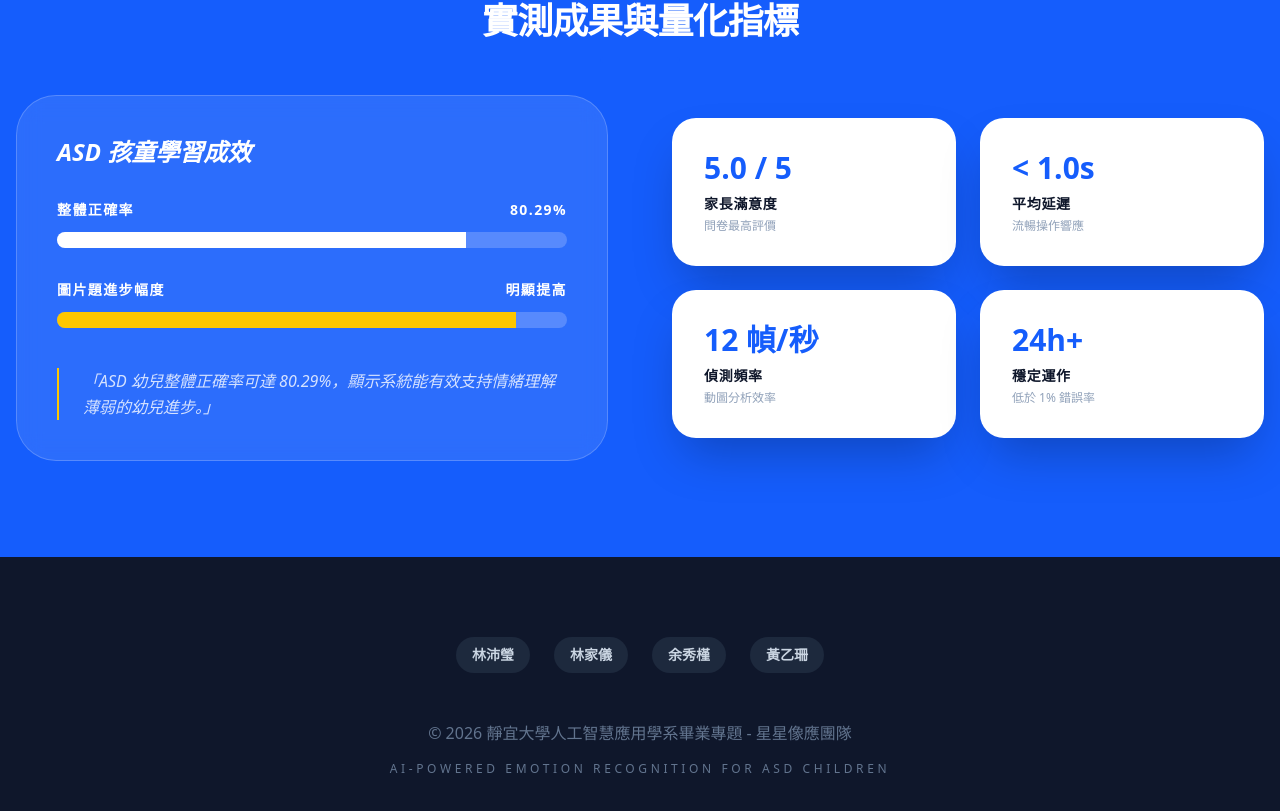
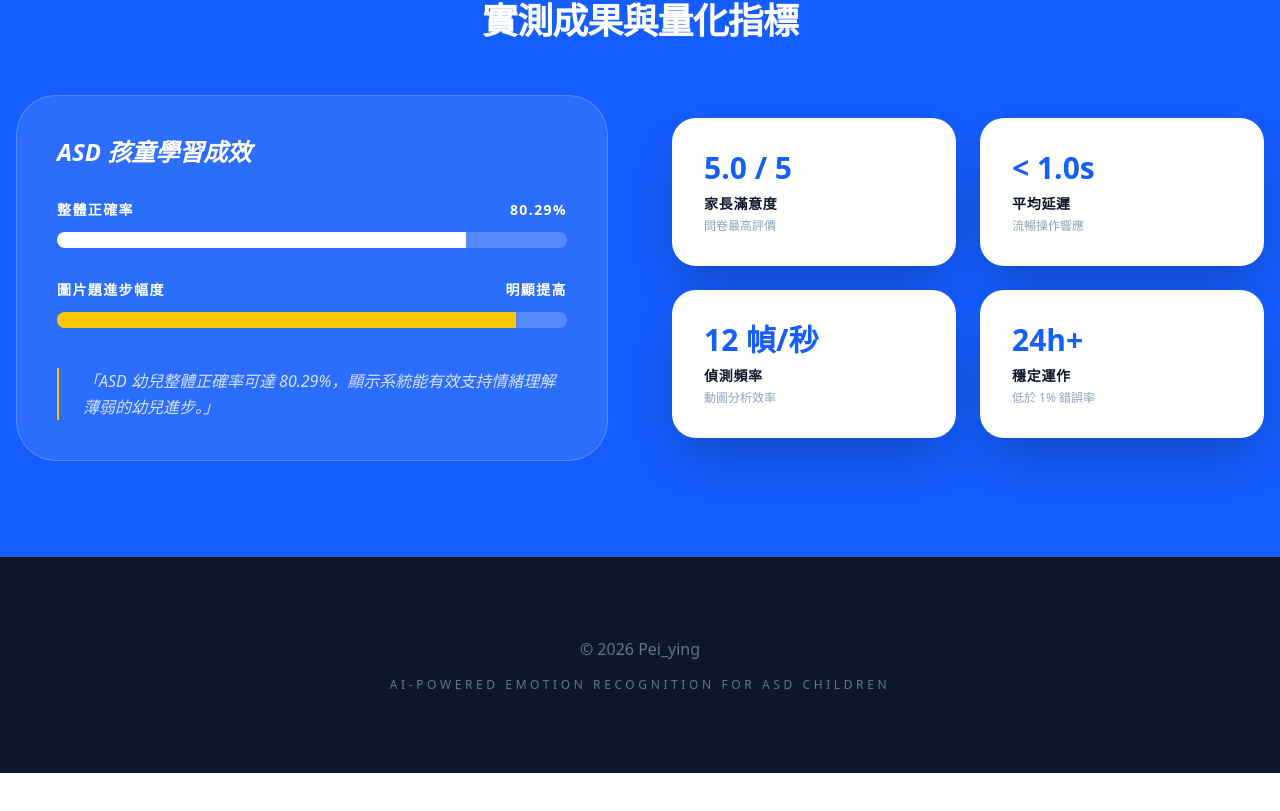
Before and after one commit to peiyinglin0102/my-grad-star-project, a React (Vite) app: page / in a window 1280 px wide. Shown: the part 2772-3583 px from the top of the page. After the commit the page ends 3545 px from the top, so only its background shows below. Built offline with nearby package versions, Linux system fonts and the light colour scheme.

Commit message:
Initial commit

```diff
--- a/src/App.jsx
+++ b/src/App.jsx
@@ -281,14 +281,7 @@ export default function App() {
       {/* 團隊與 footer */}
       <footer className="py-20 bg-slate-900 text-slate-500">
         <div className="container mx-auto px-4 text-center">
-          <div className="flex justify-center gap-6 mb-12">
-            {['林沛瑩', '林家儀', '余秀槿', '黃乙珊'].map((name) => (
-              <span key={name} className="px-4 py-2 bg-slate-800 rounded-full text-slate-300 font-bold text-sm">
-                {name}
-              </span>
-            ))}
-          </div>
-          <p className="mb-4">© 2026 靜宜大學人工智慧應用學系畢業專題 - 星星像應團隊</p>
+          <p className="mb-4">© 2026 Pei_ying</p>
           <p className="text-xs uppercase tracking-[0.3em]">AI-Powered Emotion Recognition for ASD Children</p>
         </div>
       </footer>
```
